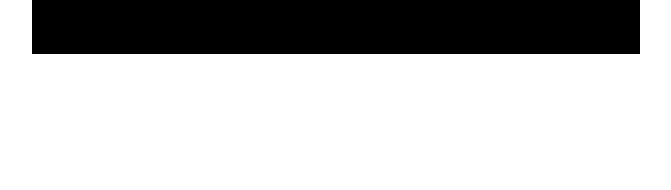
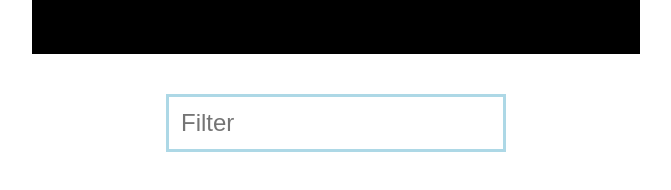
Before and after one commit to tomfidos/react-crypto-rates, a React (Create React App) app: page / in a window 1280 px wide. Shown: the part 218-408 px from the top of the page, without its empty margins (304-975 px from the left). Built offline with nearby package versions, Linux system fonts and the light colour scheme.

Commit message:
Added Crypto component.

```diff
--- a/src/App.js
+++ b/src/App.js
@@ -1,4 +1,6 @@
 import './App.css';
+import Crypto from './Crypto';
+
 
 function App() {
   return (
@@ -7,6 +9,7 @@
         <img alt="BTC logo"></img>
         <h1>crypto rate</h1>
       </header>
+      <Crypto/>
     </div>
   );
 }
--- /dev/null
+++ b/src/Crypto.css
@@ -0,0 +1,6 @@
+input {
+    margin-top: 1em;
+    font-size: x-large;
+    border: 3px solid lightblue;
+    padding: 0.5em;
+}
--- /dev/null
+++ b/src/Crypto.js
@@ -0,0 +1,15 @@
+import React, { Component } from 'react';
+import './Crypto.css';
+
+class Crypto extends Component {
+
+    render() {
+        return(
+            <div>
+               <input type="text" placeholder='Filter'/>
+            </div>
+        );
+    }
+}
+
+export default Crypto;
```
